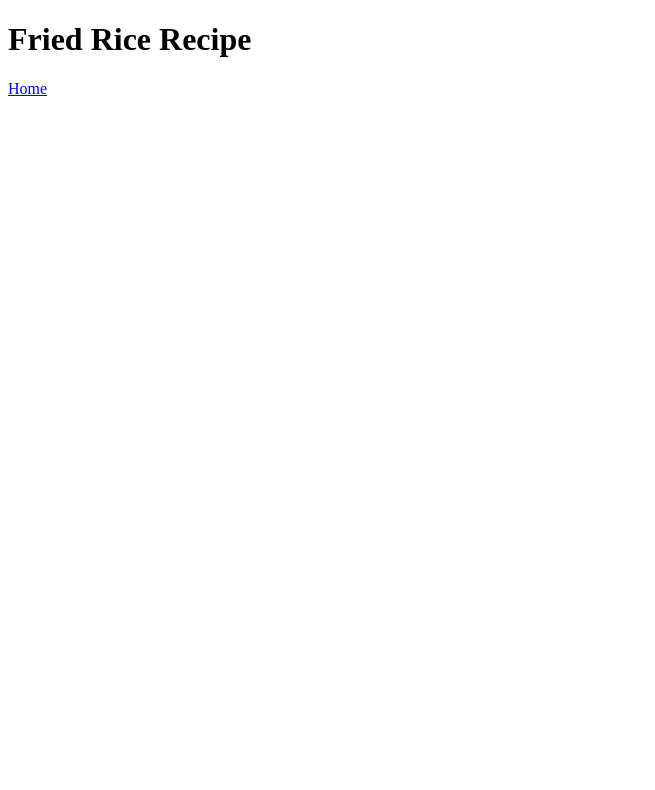
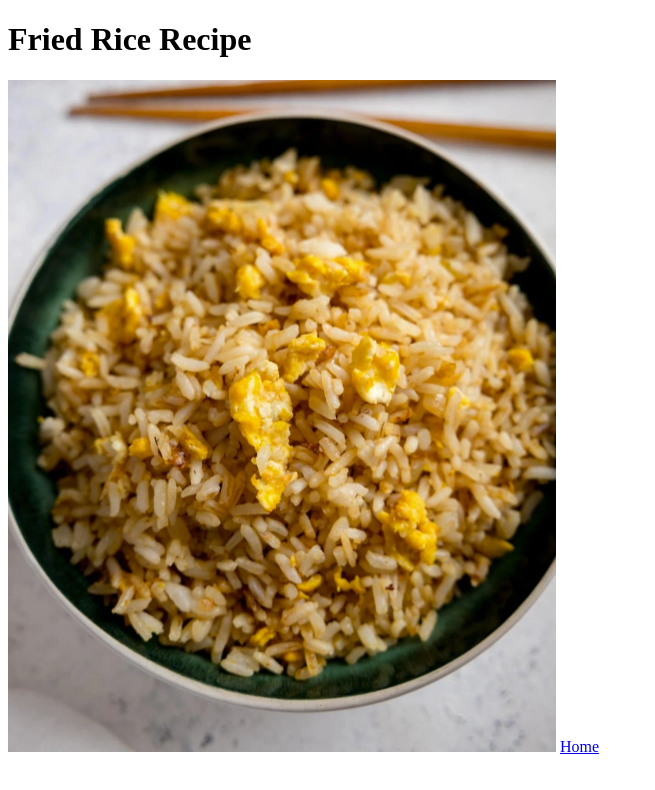
Before and after one commit to bluesberries/odin-recipes, a plain HTML site: page recipes/fried-rice.html in a window 1280 px wide. Shown: the whole page, without its empty margins (0-655 px from the left). Drawn offline with Linux system fonts and the light colour scheme.

Commit message:
Add image file and link for fried rice

```diff
--- a/recipes/fried-rice.html
+++ b/recipes/fried-rice.html
@@ -6,6 +6,7 @@
     </head>
     <body>
         <h1>Fried Rice Recipe</h1>
+        <img src="../img/fried-rice.jpg" alt="Fried Rice" width="548" height="672">
         <a href="../index.html">Home</a>
     </body>
 </html>
```
Also changed, not shown: img/fried-rice.jpg (added).
